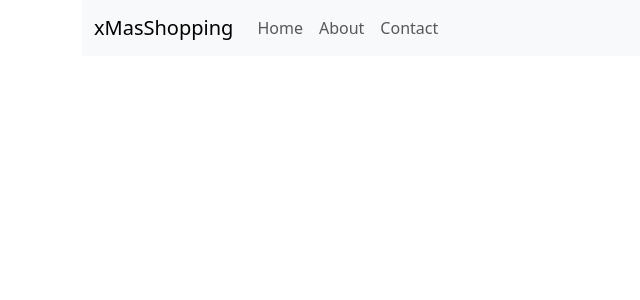
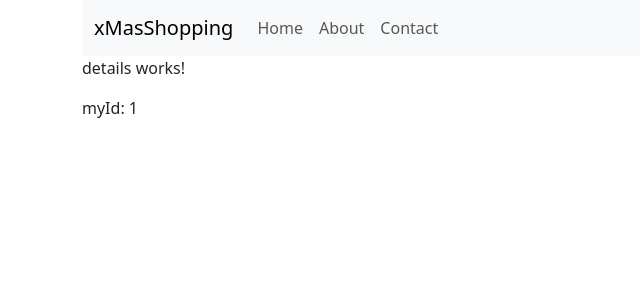
Before and after one commit to mdenitti/Angular18, an Angular app: page /details/1 in a window 1280 px wide. Before the commit this address led to /. Shown: the top 300 px of the page, without its empty margins (0-640 px from the left). Built offline with nearby package versions, Linux system fonts and the light colour scheme.

Commit message:
Added activated route on details component... check out the routes and the route paramter in the details component

```diff
--- /dev/null
+++ b/src/app/details/details.component.html
@@ -0,0 +1,5 @@
+<p>details works!</p>
+
+@if (myid) {
+    myId: {{ myid }}
+}
--- /dev/null
+++ b/src/app/details/details.component.ts
@@ -0,0 +1,22 @@
+import { Component } from '@angular/core';
+import { Router } from '@angular/router';
+import { UserService } from '../shared/user.service';
+import { ActivatedRoute } from '@angular/router';
+
+@Component({
+  selector: 'app-details',
+  standalone: true,
+  imports: [],
+  templateUrl: './details.component.html',
+  styleUrl: './details.component.css'
+})
+export class DetailsComponent {
+
+  constructor (private router:  ActivatedRoute, private userService: UserService) {}
+  myid: any;
+
+  ngOnInit() {
+    this.myid = this.router.snapshot.params['id'];
+  }
+
+}
--- a/src/db/db.json
+++ b/src/db/db.json
@@ -6,13 +6,6 @@
       "owner": "V",
       "price": 35,
       "done": true
-    },
-    {
-      "title": "drone",
-      "owner": "M",
-      "price": 100,
-      "done": true,
-      "id": 4
     },
     {
       "title": "New present",
```
Also changed, not shown: src/app/app.routes.ts (+11 -0 lines), src/app/details/details.component.css (added), 1 other file (tests, documents, lock files or other folders).
